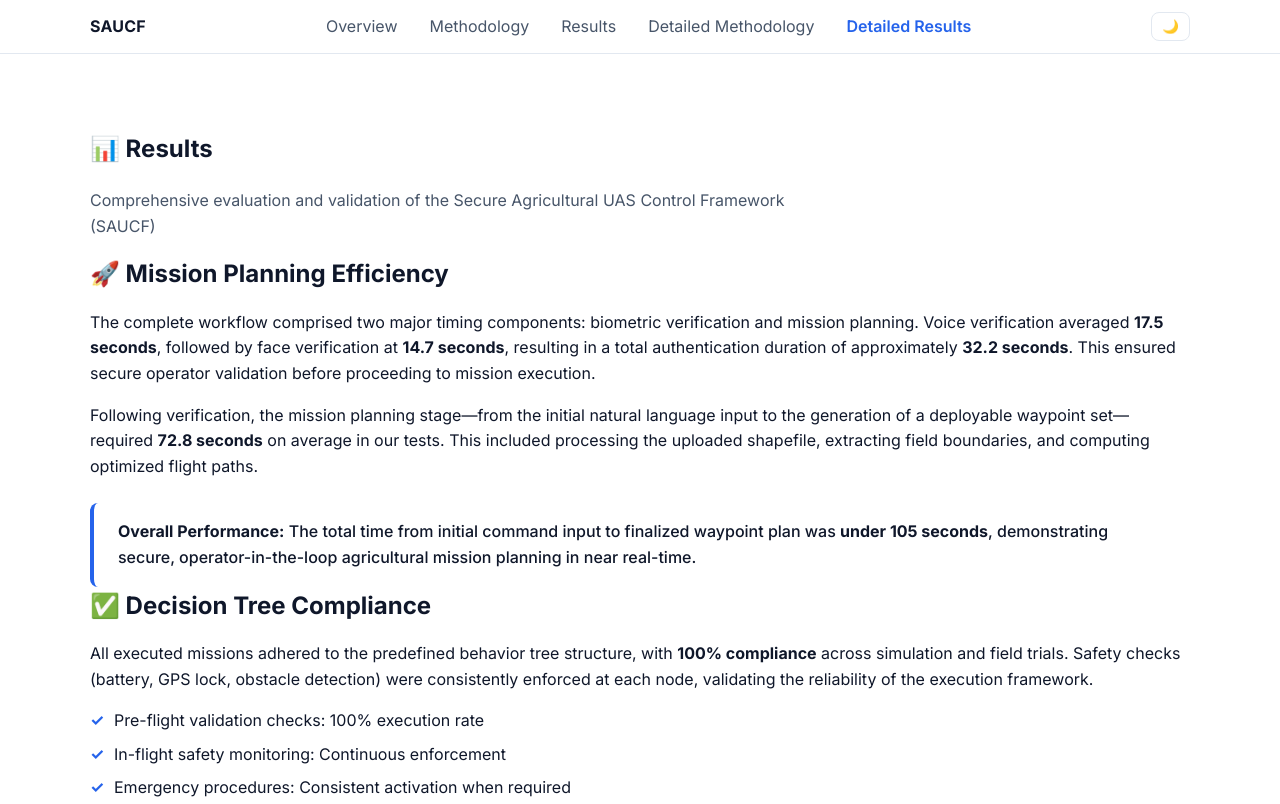
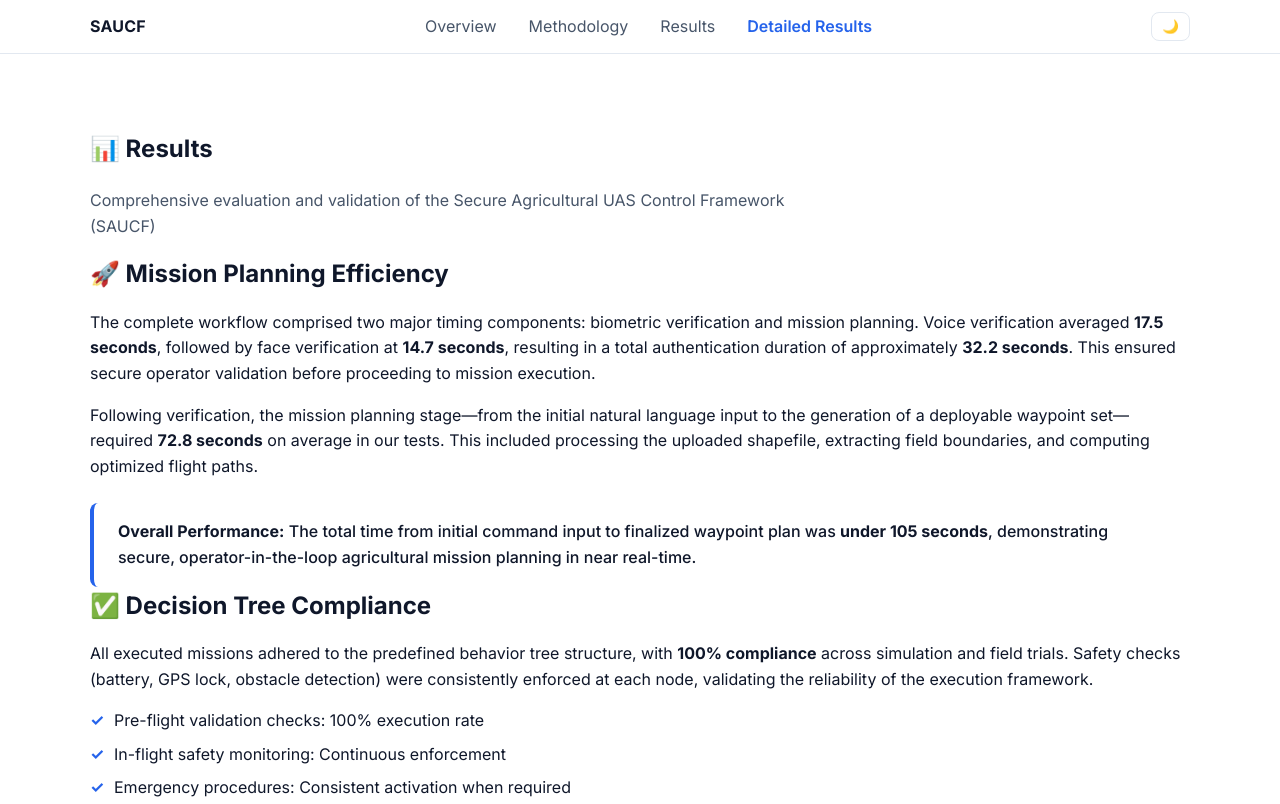
Before and after one commit to Nihar1402-iit/SAUCF-Project-Page, a plain HTML site: page results.html in a window 1280 px wide. Shown: the top 804 px of the page. Drawn offline with Linux system fonts and the light colour scheme.

Commit message:
change n

```diff
--- a/results.html
+++ b/results.html
@@ -23,7 +23,7 @@
             <li><a href="index.html#overview">Overview</a></li>
             <li><a href="index.html#methodology">Methodology</a></li>
             <li><a href="index.html#results">Results</a></li>
-            <li><a href="methodology-detailed.html">Detailed Methodology</a></li>
+            <!-- <li><a href="methodology-detailed.html">Detailed Methodology</a> -->
             <li><a href="results.html" class="active">Detailed Results</a></li>
           </ul>
         </nav>
```
